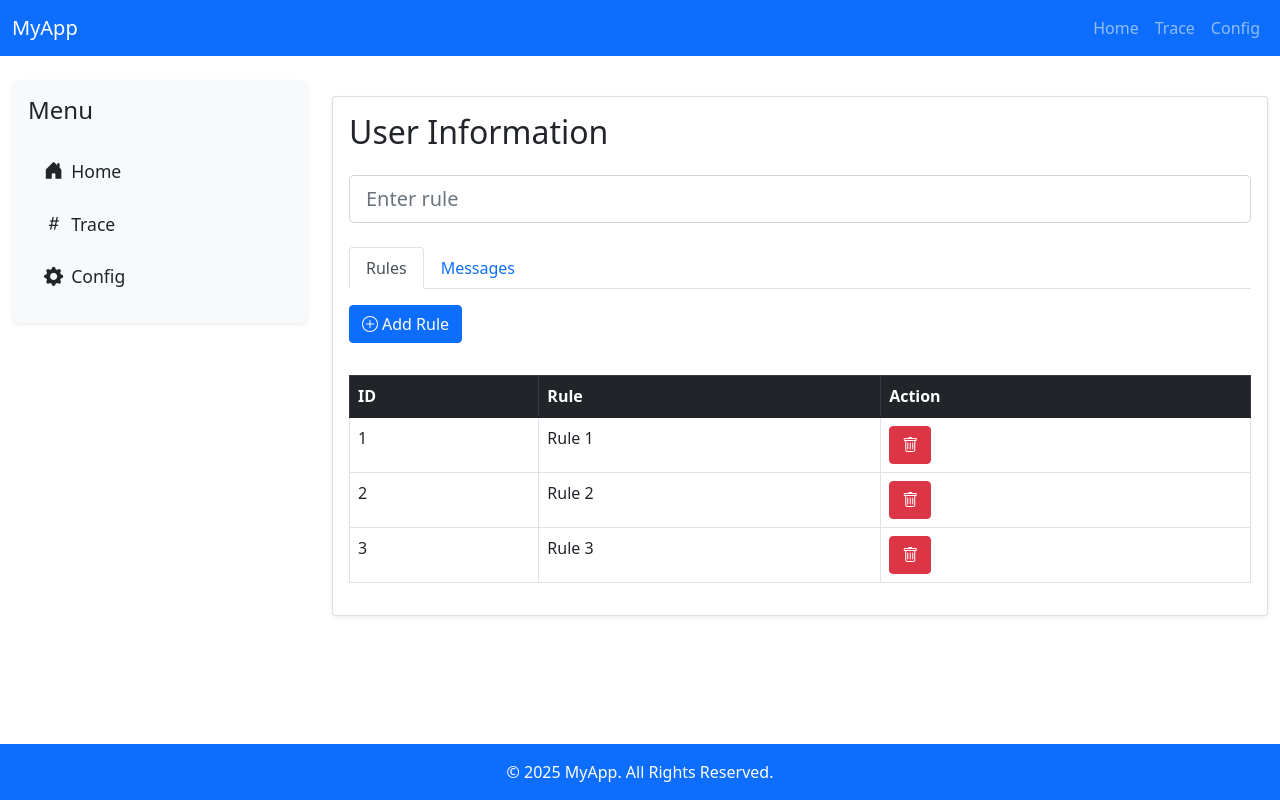
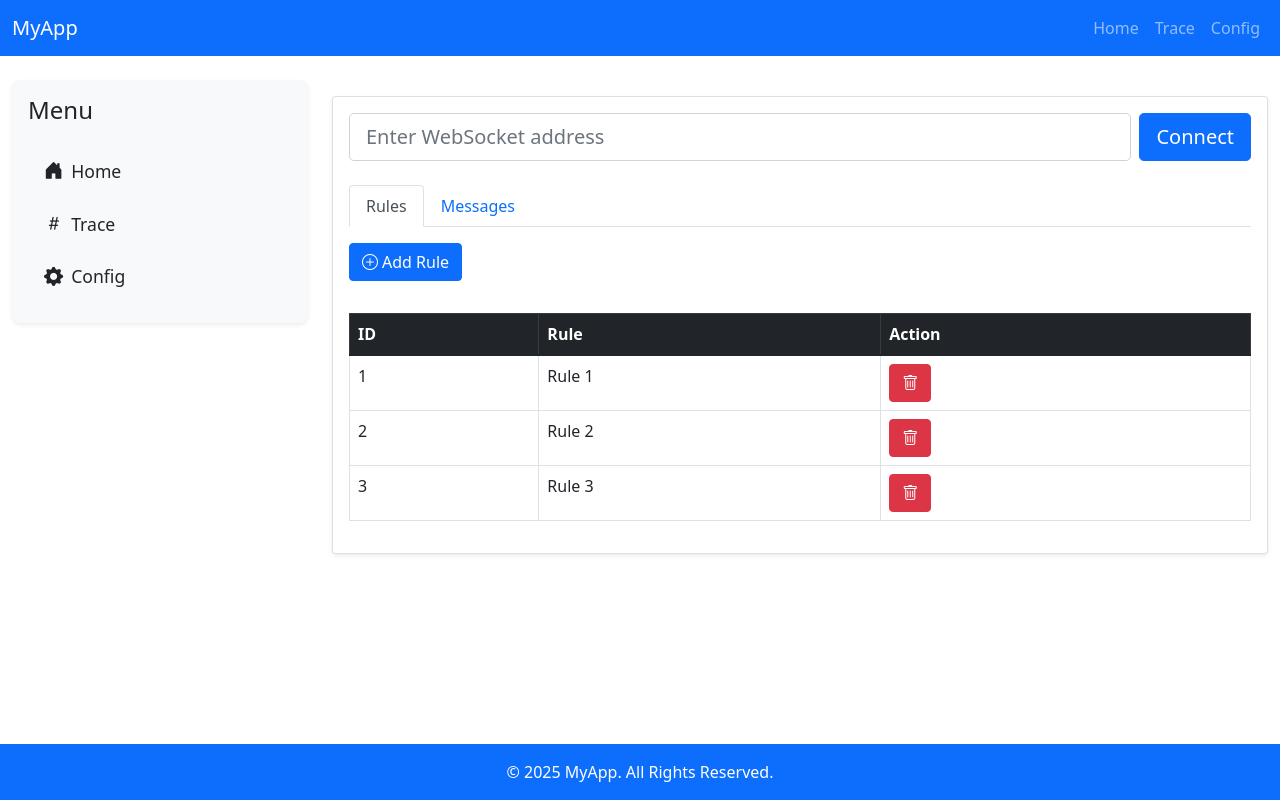
Before and after one commit to majiddarvishan/tracer, a React (Create React App) app: page /trace in a window 1280 px wide. Built offline with nearby package versions, Linux system fonts and the light colour scheme.

Commit message:
Add websocket

```diff
--- a/src/Trace.js
+++ b/src/Trace.js
@@ -10,9 +10,10 @@ const Trace = () => {
 
   const [inputValue, setInputValue] = useState('');
   const [show, setShow] = useState(false);
+  const [webSocketAddress, setWebSocketAddress] = useState('');
 
   const handleInputChange = (e) => {
-    setInputValue(e.target.value);
+    setWebSocketAddress(e.target.value);
   };
 
   const handleAddRule = () => {
@@ -33,20 +34,26 @@ const Trace = () => {
     setRules(updatedRules);
   };
 
+  const handleConnect = () => {
+    // Placeholder for WebSocket connection logic
+    console.log('Connecting to WebSocket address:', webSocketAddress);
+  };
+
   return (
     <div className="mt-3">
       <div className="card shadow-sm">
         <div className="card-body">
-          <h2 className="card-title mb-4">User Information</h2>
-
-          <div className="mb-4">
+          <div className="mb-4 d-flex align-items-center">
             <input
               type="text"
-              className="form-control form-control-lg"
-              placeholder="Enter rule"
-              value={inputValue}
+              className="form-control form-control-lg me-2"
+              placeholder="Enter WebSocket address"
+              value={webSocketAddress}
               onChange={handleInputChange}
             />
+            <button className="btn btn-primary btn-lg" onClick={handleConnect}>
+              Connect
+            </button>
           </div>
 
           <ul className="nav nav-tabs" id="myTab" role="tablist">
@@ -159,7 +166,7 @@ const Trace = () => {
             className="form-control form-control-lg"
             placeholder="Enter rule"
             value={inputValue}
-            onChange={handleInputChange}
+            onChange={(e) => setInputValue(e.target.value)}
           />
         </Modal.Body>
         <Modal.Footer>
```
